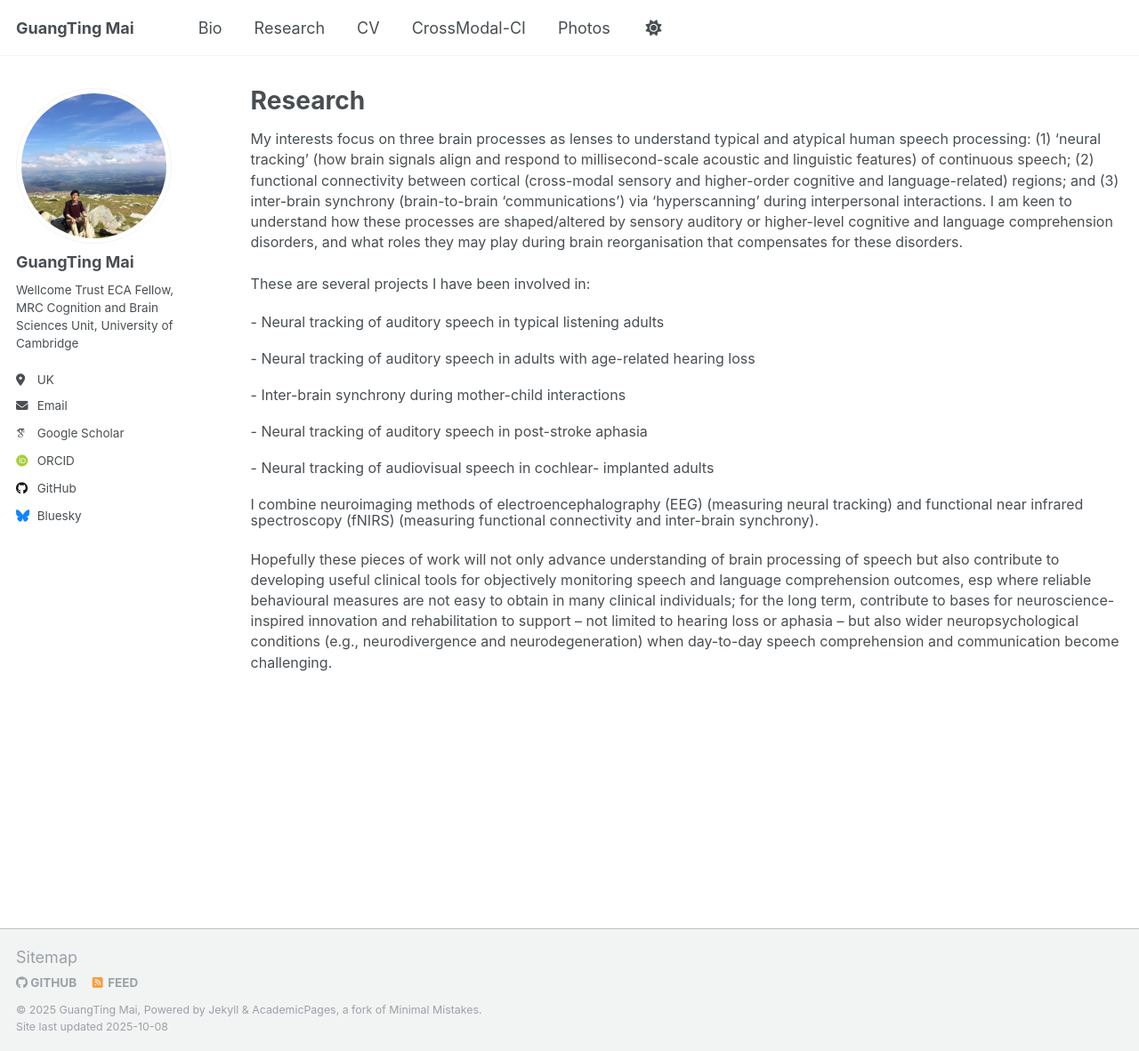
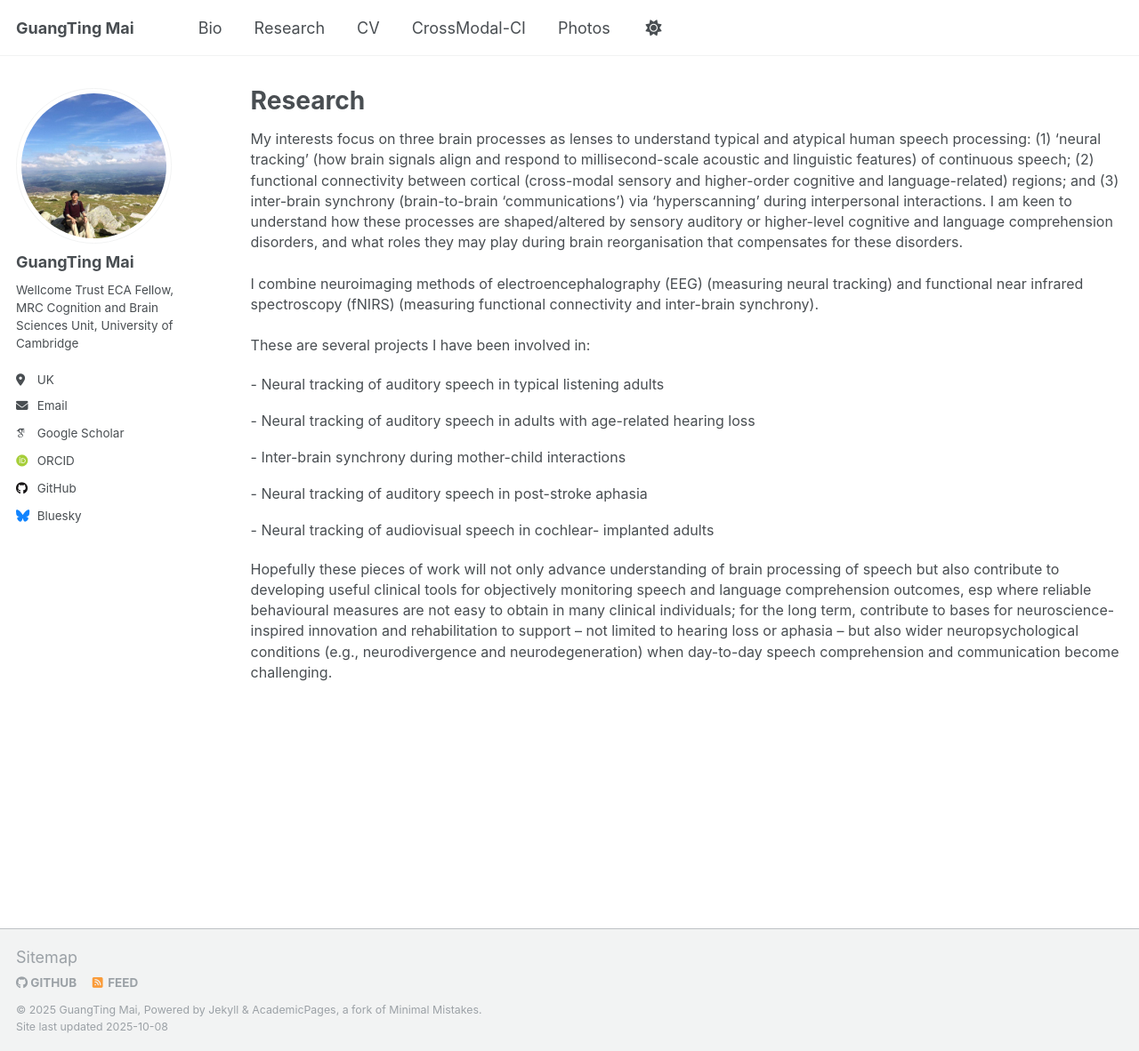
Before and after one commit to guangtingmai/guangtingmai.github.io, a Jekyll site: the page built from _pages/research.html, in a window 1280 px wide and 1182 px high. Shown: the whole window at 89% size. Built offline with Jekyll 4.4.1, drawn with Linux system fonts in a browser that asks for light colours; some web fonts are replaced.

Commit message:
Update research.html

```diff
--- a/_pages/research.html
+++ b/_pages/research.html
@@ -10,6 +10,9 @@ author_profile: true
   language-related) regions; and (3) inter-brain synchrony (brain-to-brain ‘communications’) via ‘hyperscanning’ during interpersonal interactions.
   I am keen to understand how these processes are shaped/altered by sensory auditory or higher-level cognitive and language comprehension disorders,
   and what roles they may play during brain reorganisation that compensates for these disorders.</span></p>
+<p><span style="font-size: 12pt;line-height: 1.45;display: block;margin-bottom: 0.12vh">I combine neuroimaging methods of electroencephalography
+  (EEG) (measuring neural tracking) and functional near infrared spectroscopy (fNIRS) (measuring functional connectivity and inter-brain synchrony).
+</span></p>
 <p><span style="font-size: 12pt;line-height: 1.45;display: block;margin-bottom: 0.12vh">These are several projects I have been involved in:</span></p>
 <p><span style="font-size: 12pt;line-height: 1.1;display: block;margin-bottom: 0.05vh">   -	Neural tracking of auditory speech in typical
   listening adults</span></p>
@@ -21,9 +24,6 @@ author_profile: true
   aphasia</span></p>
 <p><span style="font-size: 12pt;line-height: 1.1;display: block;margin-bottom: 0.12vh">   -	Neural tracking of audiovisual speech in cochlear-
   implanted adults</span></p>
-<p><span style="font-size: 12pt;line-height: 1.1;display: block;margin-bottom: 0.12vh">I combine neuroimaging methods of electroencephalography
-  (EEG) (measuring neural tracking) and functional near infrared spectroscopy (fNIRS) (measuring functional connectivity and inter-brain synchrony).
-</span></p>
 <p><span style="font-size: 12pt;line-height: 1.45;display: block;margin-bottom: 0.12vh">Hopefully these pieces of work will not only advance
   understanding of brain processing of speech but also contribute to developing useful clinical tools for objectively monitoring speech and language
   comprehension outcomes, esp where reliable behavioural measures are not easy to obtain in many clinical individuals; for the long term, contribute
```
